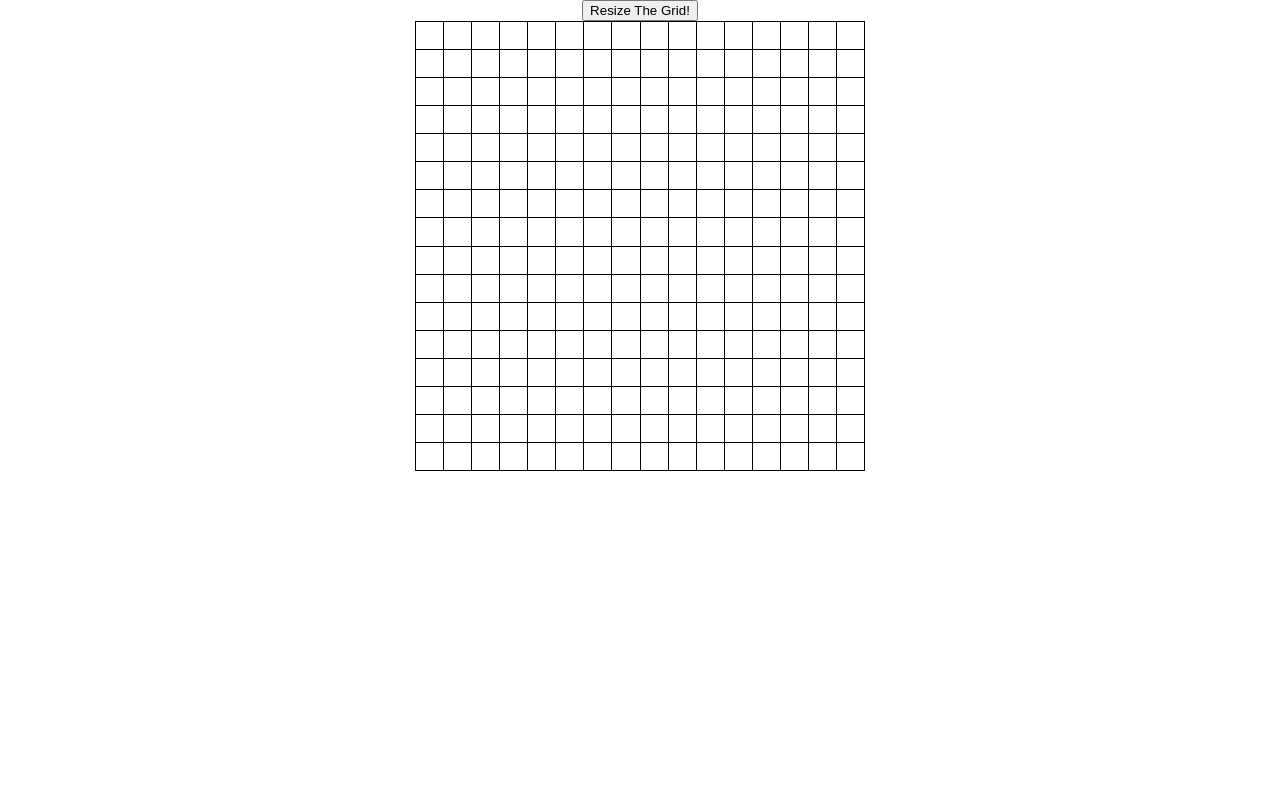
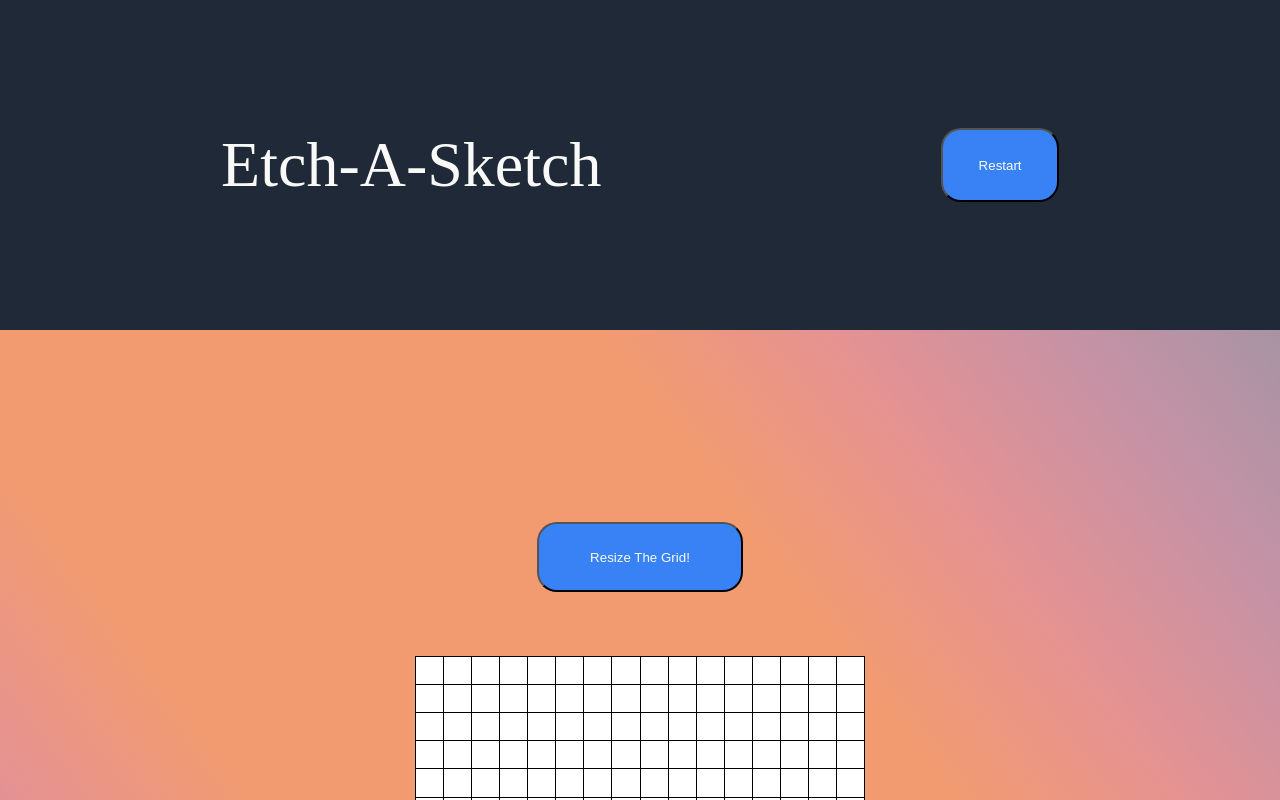
Before and after one commit to StsteveO/Etch-A-Sketch, a plain HTML site: page index.html in a window 1280 px wide. Shown: the top 800 px of the page. Drawn offline with Linux system fonts and the light colour scheme.

Commit message:
style and clean UI

```diff
--- a/index.html
+++ b/index.html
@@ -8,8 +8,12 @@
     <link rel="stylesheet" href="../Etch-A-Sketch/styles.css">
 </head>
 <body>
+    <header>
+        <div class="title">Etch-A-Sketch</div>
+        <button onclick='window.location.reload()' class="restart-button">Restart</button>
+    </header>
     <div class="resize-button">
-        <button>
+        <button class="resize-button-content">
             Resize The Grid!
         </button>
     </div>
@@ -19,6 +23,10 @@
         </table>
     </div>
 
+    <footer>
+        <div class="thank-you-for-playing">Thank you for playing!</div>
+    </footer>
+
 
 <script src="../Etch-A-Sketch/javascript.js"></script>
 </body>
--- a/javascript.js
+++ b/javascript.js
@@ -13,6 +13,10 @@ for (let i = 0; i < dimensions; i++) {
         tableRows.appendChild(tableColumnCells);
 
         tableColumnCells.addEventListener('mouseover', function() {
+            tableColumnCells.classList.add('change-square-background-color');
+        });
+
+        tableColumnCells.addEventListener('touchmove', function() {
             tableColumnCells.classList.add('change-square-background-color');
         });
     }
@@ -35,7 +39,6 @@ resizeGridButton.addEventListener('click',function() {
     newTable.classList.add('table');
     newTable.setAttribute('id', 'table');
     masterContainer.appendChild(newTable);
-    console.log(newTable);
 
     for (let i = 0; i < newGridNumber; i++) {
         const tableRows= document.createElement('tr');
@@ -48,6 +51,10 @@ resizeGridButton.addEventListener('click',function() {
             tableColumnCells.addEventListener('mouseover', function() {
                 tableColumnCells.classList.add('change-square-background-color');
             });
+
+            tableColumnCells.addEventListener('touchmove', function() {
+                tableColumnCells.classList.add('change-square-background-color');
+            });
         }
     }
 
--- a/styles.css
+++ b/styles.css
@@ -36,10 +36,10 @@ body{
     padding: 0px;
     display: flex;
     flex-direction: column;
-}
+    background-image: linear-gradient(to right top, #919191, #a594a4, #c692a5, #e59292, #f29b71, #f29b71, #f29b71, #f29b71, #e59292, #c692a5, #a594a4, #919191);}
 
 table, td{
-    border: 1px solid black;
+    border: .5px solid black;
     border-collapse: collapse;
 }
 
@@ -47,6 +47,7 @@ table{
     width: 450px;
     height: 450px;
     margin-inline: auto;
+    background-color: white;
 }
 
 .change-square-background-color{
@@ -56,3 +57,54 @@ table{
 .resize-button{
     text-align: center;
 }
+
+.resize-button-content:hover{
+    background-color: var(--navy-clr);
+}
+
+.resize-button-content{
+    border-radius: 20px;
+    border-style: outset;
+    background-color: var(--sky-clr);
+    color: var(--hero-main-txt);
+    padding: 2% 4%;
+    margin-bottom: 5%;
+}
+
+.master-container{
+    min-height: 100vh;
+}
+
+header{
+    display: flex;
+    justify-content: space-around;
+    background-color: var(--navy-clr);
+    color: var(--hero-main-txt);
+    padding: 10% 4%;
+    margin-bottom: 15%;
+}
+
+.title{
+    font-size: 400%;
+}
+
+.restart-button{
+    padding: 0 3%;
+    border-radius: 20px;
+    border-style: outset;
+    background-color: var(--sky-clr);
+    color: var(--hero-main-txt);
+}
+
+.restart-button:hover{
+    background-color: #f29b71;
+}
+
+footer{
+    position: sticky;
+    top: 100%;
+    text-align: center;
+    background-color: var(--navy-clr);
+    color: var(--hero-main-txt);
+    padding: 10% 4% 7% 4%;
+}
```
